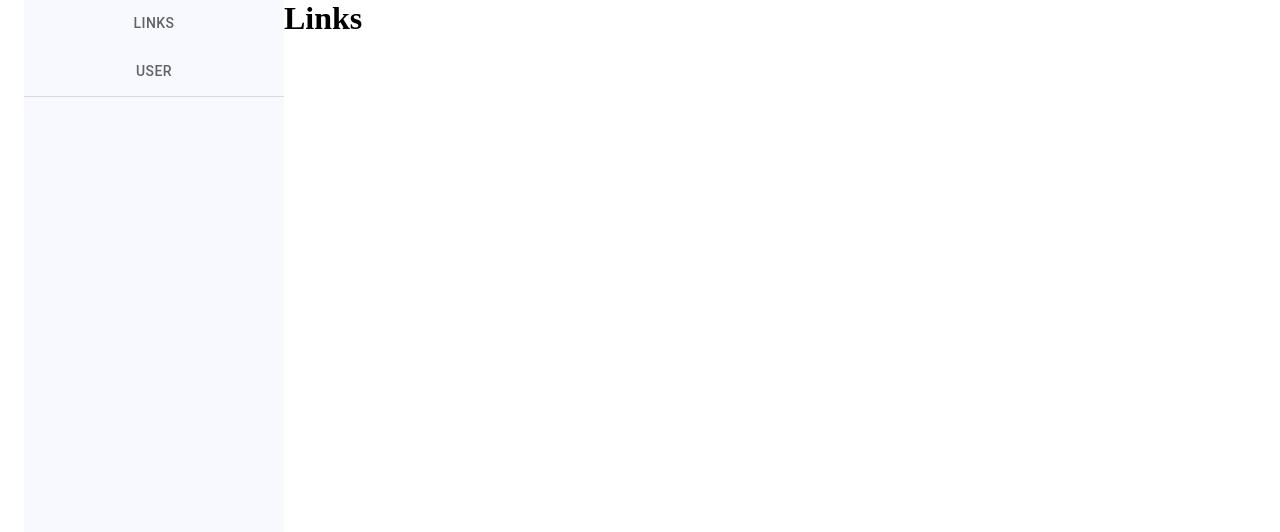
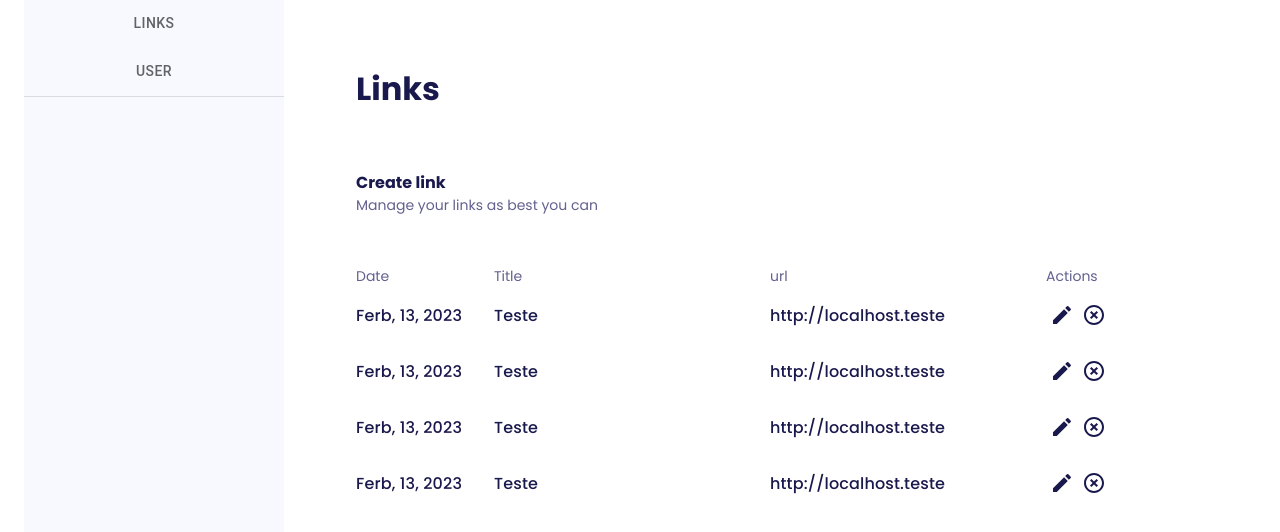
Before and after one commit to WBGreenArrow/devnology-challenge, a React app in the folder front-end/: page /links in a window 1280 px wide. Shown: the top 532 px of the page. Built offline with nearby package versions, Linux system fonts and the light colour scheme; the HTML template or start-up script is replaced by a standard one.

Commit message:
feat: created & styled items table to link router

```diff
--- a/front-end/src/pages/Home/index.tsx
+++ b/front-end/src/components/DashBoard/index.tsx
@@ -10,9 +10,7 @@ export const DashBoard = () => {
       <Box sx={{ width: '100%', height: '100vh' }}>
         <Grid container sx={{ height: '100%' }}>
           <SideBar />
-          <Grid item sm>
-            <Outlet />
-          </Grid>
+          <Outlet />
         </Grid>
       </Box>
     </Container>
--- /dev/null
+++ b/front-end/src/pages/Links/index.tsx
@@ -0,0 +1,174 @@
+import { Grid, TextField, Tooltip } from '@mui/material'
+import CreateIcon from '@mui/icons-material/Create'
+import HighlightOffIcon from '@mui/icons-material/HighlightOff'
+import { useStyles } from './styles'
+
+const itemMock = [
+  {
+    id: 'asdad-asdad2323',
+    title: 'Teste',
+    created_at: 'Ferb, 13, 2023',
+    url: 'http://localhost.teste',
+  },
+  {
+    id: 'asdad-asdad2323',
+    title: 'Teste',
+    created_at: 'Ferb, 13, 2023',
+    url: 'http://localhost.teste',
+  },
+  {
+    id: 'asdad-asdad2323',
+    title: 'Teste',
+    created_at: 'Ferb, 13, 2023',
+    url: 'http://localhost.teste',
+  },
+  {
+    id: 'asdad-asdad2323',
+    title: 'Teste',
+    created_at: 'Ferb, 13, 2023',
+    url: 'http://localhost.teste',
+  },
+  {
+    id: 'asdad-asdad2323',
+    title: 'Teste',
+    created_at: 'Ferb, 13, 2023',
+    url: 'http://localhost.teste',
+  },
+  {
+    id: 'asdad-asdad2323',
+    created_at: 'Ferb, 13, 2023',
+    title: 'Teste',
+
+    url: 'http://localhost.teste',
+  },
+  {
+    id: 'asdad-asdad2323',
+    title: 'Teste',
+    created_at: 'Ferb, 13, 2023',
+    url: 'http://localhost.teste',
+  },
+  {
+    id: 'asdad-asdad2323',
+    title: 'Teste',
+    created_at: 'Ferb, 13, 2023',
+    url: 'http://localhost.teste',
+  },
+  {
+    id: 'asdad-asdad2323',
+    title: 'Teste',
+    created_at: 'Ferb, 13, 2023',
+    url: 'http://localhost.teste',
+  },
+  {
+    id: 'asdad-asdad2323',
+    title: 'Teste',
+    created_at: 'Ferb, 13, 2023',
+    url: 'http://localhost.teste',
+  },
+  {
+    id: 'asdad-asdad2323',
+    title: 'Teste',
+    created_at: 'Ferb, 13, 2023',
+    url: 'http://localhost.teste',
+  },
+  {
+    id: 'asdad-asdad2323',
+    title: 'Teste',
+    created_at: 'Ferb, 13, 2023',
+    url: 'http://localhost.teste',
+  },
+  {
+    id: 'asdad-asdad2323',
+    title: 'Teste',
+    created_at: 'Ferb, 13, 2023',
+    url: 'http://localhost.teste',
+  },
+  {
+    id: 'asdad-asdad2323',
+    title: 'Teste',
+    created_at: 'Ferb, 13, 2023',
+    url: 'http://localhost.teste',
+  },
+  {
+    id: 'asdad-asdad2323',
+    title: 'Teste',
+    created_at: 'Ferb, 13, 2023',
+    url: 'http://localhost.teste',
+  },
+]
+
+export const Links = () => {
+  const classes = useStyles()
+
+  return (
+    <Grid item sm>
+      <div className={classes.linkContainer}>
+        <div className={classes.linkContent}>
+          <div className={classes.headerContainer}>
+            <h1>Links</h1>
+          </div>
+          <div className={classes.headerInfo}>
+            <span>Create link</span>
+            <span>Manage your links as best you can</span>
+          </div>
+
+          <div className={classes.linkContainerItems}>
+            <div className={classes.linkContainerItemsHeader}>
+              <Grid container>
+                <Grid item xs={2}>
+                  <span>Date</span>
+                </Grid>
+                <Grid item xs={4}>
+                  <span>Title</span>
+                </Grid>
+                <Grid item xs={4}>
+                  <span>url</span>
+                </Grid>
+                <Grid item xs={2}>
+                  <span>Actions</span>
+                </Grid>
+              </Grid>
+            </div>
+            <div className={classes.linkContentItems}>
+              {itemMock.map((item) => {
+                return (
+                  <Grid container key={item.id}>
+                    <Grid item xs={2} sx={{ minWidth: 129 }}>
+                      <span>
+                        <TextField className={classes.linkItemsInput} fullWidth defaultValue={item.created_at} />
+                      </span>
+                    </Grid>
+                    <Grid item xs={4} sx={{ minWidth: 129 }}>
+                      <span>
+                        <TextField className={classes.linkItemsInput} fullWidth defaultValue={item.title} />
+                      </span>
+                    </Grid>
+                    <Grid item xs={4}>
+                      <span>
+                        <TextField className={classes.linkItemsInput} fullWidth defaultValue={item.url} />
+                      </span>
+                    </Grid>
+                    <Grid item xs={2}>
+                      <div className={classes.linkItemsContainerBtns}>
+                        <span>
+                          <Tooltip title="Edit" enterDelay={500} enterNextDelay={500}>
+                            <CreateIcon sx={{ color: '#1A194D', cursor: 'pointer' }} />
+                          </Tooltip>
+                        </span>
+                        <span>
+                          <Tooltip title="Delete" enterDelay={500} enterNextDelay={500}>
+                            <HighlightOffIcon sx={{ color: '#1A194D', cursor: 'pointer' }} />
+                          </Tooltip>
+                        </span>
+                      </div>
+                    </Grid>
+                  </Grid>
+                )
+              })}
+            </div>
+          </div>
+        </div>
+      </div>
+    </Grid>
+  )
+}
--- /dev/null
+++ b/front-end/src/pages/Links/styles.ts
@@ -0,0 +1,138 @@
+import { makeStyles } from '@material-ui/core/styles'
+
+export const useStyles = makeStyles((theme?: any) => ({
+  linkContainer: {
+    width: '100%',
+    heigth: '100%',
+  },
+  linkContent: {
+    padding: '65px 72px',
+  },
+
+  headerContainer: {
+    width: '100%',
+    height: 60,
+
+    '& > h1': {
+      fontSize: 32,
+      fontFamily: 'Poppins, sans-serif',
+      fontWeight: 700,
+      color: '#1A194D',
+    },
+  },
+
+  headerInfo: {
+    display: 'flex',
+    flexDirection: 'column',
+
+    paddingTop: 45,
+
+    '& :first-child': {
+      fontSize: 16,
+      fontFamily: 'Poppins, sans-serif',
+      fontWeight: 700,
+      color: '#1A194D',
+    },
+
+    '& :last-child': {
+      fontSize: 14,
+      fontFamily: 'Poppins, sans-serif',
+      color: '#62618F',
+    },
+  },
+
+  linkContainerItems: {
+    maxWidth: 900,
+    height: 261,
+    paddingTop: 50,
+
+    '& ::-webkit-scrollbar': {
+      width: 7,
+    },
+
+    '& ::-webkit-scrollbar-track': {
+      backgroundColor: 'rgba(98, 97, 143, 0)',
+      borderRadius: 10,
+    },
+
+    '& ::-webkit-scrollbar-thumb': {
+      background: '#FFF',
+      borderRadius: 10,
+    },
+
+    '&:hover': {
+      '& ::-webkit-scrollbar-track': {
+        backgroundColor: 'rgba(98, 97, 143, 0.1)',
+      },
+
+      '& ::-webkit-scrollbar-thumb': {
+        background: '#EE4D38',
+      },
+    },
+  },
+
+  linkContainerItemsHeader: {
+    width: '100%',
+
+    display: 'flex',
+    justifyContent: 'space-between',
+
+    '& span': {
+      fontSize: 14,
+      fontFamily: 'Poppins, sans-serif',
+      color: '#62618F',
+    },
+  },
+
+  linkContentItems: {
+    width: '100%',
+    height: '100%',
+    overflowY: 'scroll',
+
+    display: 'flex',
+    flexDirection: 'column',
+
+    '& span': {
+      width: '100%',
+      height: 56,
+      display: 'flex',
+      alignItems: 'center',
+      justifyContent: 'center',
+
+      fontSize: 16,
+      fontFamily: 'Poppins, sans-serif',
+      color: '#1A194D',
+    },
+  },
+
+  linkItemsInput: {
+    width: '100%',
+
+    '& .MuiOutlinedInput-root': {
+      height: 24,
+
+      //   backgroundColor: '#EAF0F7',
+      fontSize: 16,
+      fontFamily: 'Poppins, sans-serif',
+      color: '#1A194D',
+      fontWeight: 500,
+
+      '& fieldset': {
+        border: 'none',
+        outline: 'none',
+      },
+      '& > input': {
+        paddingLeft: 0,
+      },
+    },
+  },
+
+  linkItemsContainerBtns: {
+    display: 'flex',
+    flexDirection: 'row',
+
+    '& span': {
+      width: 32,
+    },
+  },
+}))
--- a/front-end/src/routes.tsx
+++ b/front-end/src/routes.tsx
@@ -1,6 +1,7 @@
 import { Routes, Route, Navigate } from 'react-router-dom'
 import { Authentication } from './pages/Login'
-import { DashBoard } from './pages/Home'
+import { DashBoard } from './components/DashBoard'
+import { Links } from './pages/Links'
 
 type PrivateRouteProps = {
   children: JSX.Element
@@ -30,7 +31,7 @@ const RoutesProvider = () => {
         }
       >
         <Route path="/user" element={<h1>User</h1>} />
-        <Route path="/links" element={<h1>Links</h1>} />
+        <Route path="/links" element={<Links />} />
       </Route>
     </Routes>
   )
```
Also changed, not shown: front-end/src/components/DashBoard/styles.ts (renamed from front-end/src/pages/Home/styles.ts), 1 other file (tests, documents, lock files or other folders).
